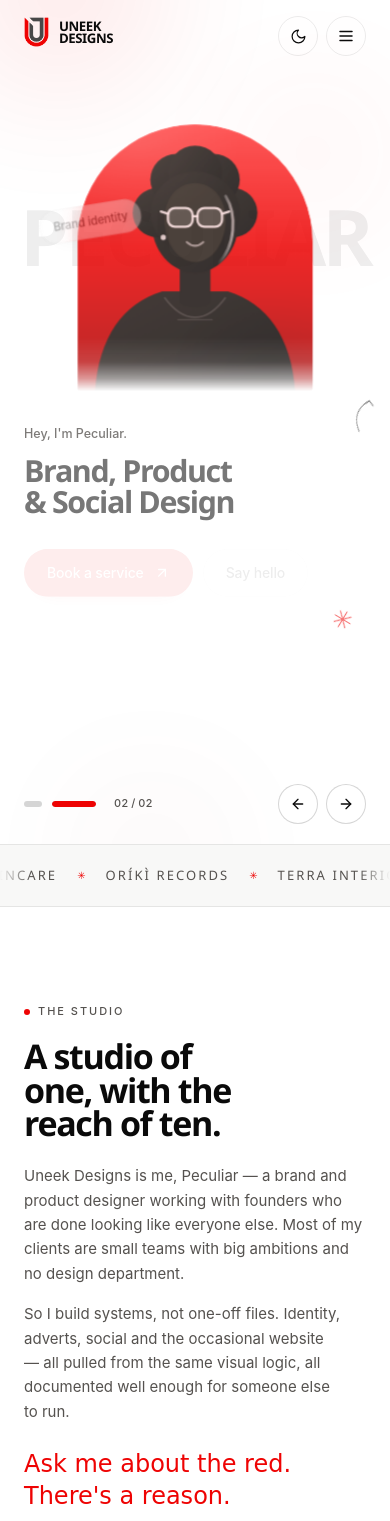
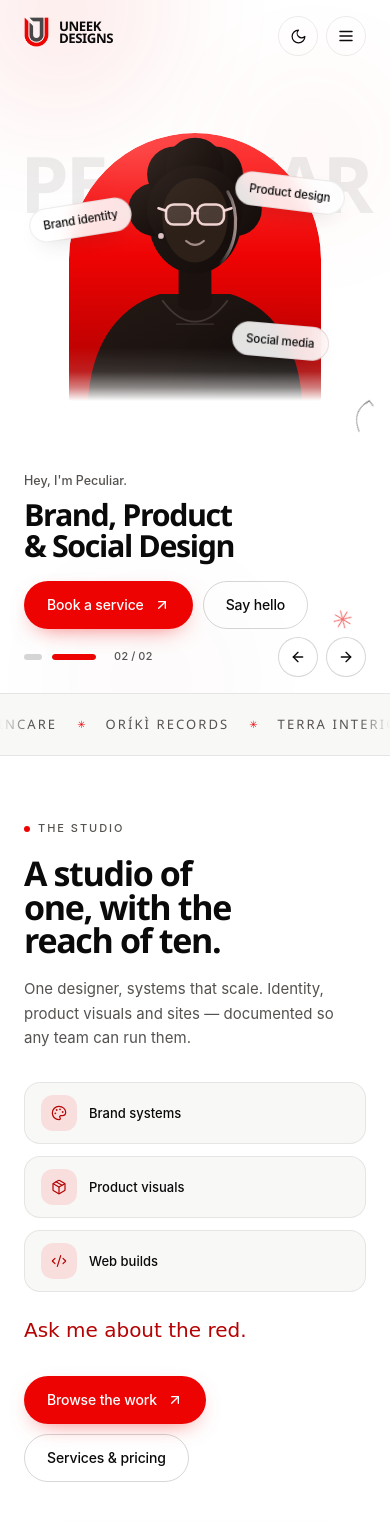
Before and after one commit to Odarafunmi/Uneek-Designs-Portfolio, a Next.js app: page / in a window 390 px wide. Shown: the top 1521 px of the page. Built offline with nearby package versions, Linux system fonts and the light colour scheme.

Commit message:
Tighten mobile hero, trim studio copy, add two subtle 3D accents
Co-authored-by: arena-agent <297053741+arena-agent@users.noreply.github.com>

```diff
--- a/app/page.tsx
+++ b/app/page.tsx
@@ -1,10 +1,11 @@
 import Link from "next/link";
-import { ArrowUpRight, Quote } from "lucide-react";
+import { ArrowUpRight, Code2, Package, Palette, Quote } from "lucide-react";
 import { Hero } from "@/components/hero";
 import { Reveal, RevealGroup, RevealItem } from "@/components/ui/reveal";
 import { Marquee } from "@/components/ui/marquee";
 import { SectionHeading } from "@/components/ui/section-heading";
 import { CtaBand } from "@/components/ui/cta-band";
+import { HeroObjectLazy } from "@/components/hero-object-lazy";
 import { CategoryCard, PostCard, ProjectCard, ServiceCard } from "@/components/cards";
 import { CoverArt } from "@/components/art";
 import { CountUp } from "@/components/ui/count-up";
@@ -37,8 +38,8 @@ export default function HomePage() {
       </div>
 
       {/* Intro / studio */}
-      <section className="section">
-        <div className="shell grid gap-12 lg:grid-cols-[1.05fr_0.95fr] lg:gap-16">
+      <section className="section-tight">
+        <div className="shell grid gap-10 lg:grid-cols-[1.05fr_0.95fr] lg:gap-16">
           <div className="lg:sticky lg:top-32 lg:self-start">
             <Reveal>
               <p className="eyebrow flex items-center gap-2">
@@ -52,22 +53,35 @@ export default function HomePage() {
               </h2>
             </Reveal>
             <Reveal delay={0.1}>
-              <div className="mt-6 space-y-4 text-[15px] leading-relaxed text-muted">
-                <p>
-                  {site.name} is me, {site.owner} — a brand and product designer working
-                  with founders who are done looking like everyone else. Most of my
-                  clients are small teams with big ambitions and no design department.
-                </p>
-                <p>
-                  So I build systems, not one-off files. Identity, adverts, social and the
-                  occasional website — all pulled from the same visual logic, all
-                  documented well enough for someone else to run.
-                </p>
-              </div>
+              <p className="mt-5 max-w-[34ch] text-[15px] leading-relaxed text-muted md:text-base">
+                One designer, systems that scale. Identity, product visuals and sites —
+                documented so any team can run them.
+              </p>
             </Reveal>
+
+            <Reveal delay={0.14}>
+              <ul className="mt-8 grid gap-3 sm:grid-cols-3">
+                {[
+                  { icon: Palette, label: "Brand systems" },
+                  { icon: Package, label: "Product visuals" },
+                  { icon: Code2, label: "Web builds" },
+                ].map((item) => (
+                  <li
+                    key={item.label}
+                    className="flex items-center gap-3 rounded-2xl border border-line bg-surface/60 px-4 py-3"
+                  >
+                    <span className="inline-flex h-9 w-9 shrink-0 items-center justify-center rounded-xl bg-red/10 text-red-ink">
+                      <item.icon size={16} strokeWidth={1.8} />
+                    </span>
+                    <span className="text-[13px] font-medium leading-tight">{item.label}</span>
+                  </li>
+                ))}
+              </ul>
+            </Reveal>
+
             <Reveal delay={0.16}>
-              <p className="hand mt-6 text-2xl text-red">
-                Ask me about the red. There&apos;s a reason.
+              <p className="hand mt-6 text-xl text-red-ink md:text-2xl">
+                Ask me about the red.
               </p>
             </Reveal>
             <Reveal delay={0.2}>
@@ -83,8 +97,8 @@ export default function HomePage() {
             </Reveal>
           </div>
 
-          <div className="grid gap-4 sm:grid-cols-2">
-            <Reveal className="sm:col-span-2">
+          <div className="grid grid-cols-2 gap-3 sm:gap-4">
+            <Reveal className="col-span-2">
               <div className="card relative overflow-hidden">
                 <div className="relative aspect-[16/9]">
                   <CoverArt variant="type" label="Uneek" />
@@ -132,8 +146,14 @@ export default function HomePage() {
       </section>
 
       {/* Featured work */}
-      <section className="section-tight border-t border-line">
-        <div className="shell">
+      <section className="section-tight relative overflow-hidden border-t border-line">
+        <div
+          className="pointer-events-none absolute right-0 top-16 h-[180px] w-[180px] opacity-[0.14] dark:opacity-55 [mask-image:radial-gradient(circle_at_50%_50%,#000_35%,transparent_72%)] lg:block hidden"
+          aria-hidden
+        >
+          <HeroObjectLazy className="h-full w-full" />
+        </div>
+        <div className="shell relative z-10">
           <SectionHeading
             eyebrow="Selected work"
             title={
@@ -240,8 +260,14 @@ export default function HomePage() {
       </section>
 
       {/* Journal */}
-      <section className="section-tight border-t border-line">
-        <div className="shell">
+      <section className="section-tight relative overflow-hidden border-t border-line">
+        <div
+          className="pointer-events-none absolute right-2 top-24 h-[150px] w-[150px] opacity-[0.18] dark:opacity-45 [mask-image:radial-gradient(circle_at_50%_50%,#000_30%,transparent_70%)] lg:block hidden"
+          aria-hidden
+        >
+          <HeroObjectLazy className="h-full w-full" />
+        </div>
+        <div className="shell relative z-10">
           <SectionHeading
             eyebrow="From the studio"
             title="Notes on brands, colour and client work."
--- a/components/hero-object.tsx
+++ b/components/hero-object.tsx
@@ -76,6 +76,7 @@ function Fallback({ className }: { className?: string }) {
 export function HeroObject({ className = "" }: { className?: string }) {
   const [enabled, setEnabled] = useState(false);
   const [visible, setVisible] = useState(false);
+  const [active, setActive] = useState(true);
   const holder = useRef<HTMLDivElement>(null);
 
   useEffect(() => {
@@ -93,10 +94,10 @@ export function HeroObject({ className = "" }: { className?: string }) {
     if (!enabled || !holder.current) return;
     const observer = new IntersectionObserver(
       ([entry]) => {
-        if (entry.isIntersecting) {
-          setVisible(true);
-          observer.disconnect();
-        }
+        setVisible(true);
+        // Pause the render loop once the object scrolls away, so multiple
+        // instances never cost GPU time at the same moment.
+        setActive(entry.isIntersecting);
       },
       { rootMargin: "120px" },
     );
@@ -111,6 +112,7 @@ export function HeroObject({ className = "" }: { className?: string }) {
           dpr={[1, 1.75]}
           camera={{ position: [0, 0, 5.2], fov: 38 }}
           gl={{ antialias: true, alpha: true, powerPreference: "high-performance" }}
+          frameloop={active ? "always" : "never"}
           style={{ background: "transparent" }}
         >
           <ambientLight intensity={0.65} />
--- a/components/hero.tsx
+++ b/components/hero.tsx
@@ -51,7 +51,7 @@ export function Hero() {
   return (
     <section
       aria-label="Introduction"
-      className="relative isolate flex min-h-[100svh] flex-col overflow-hidden pt-24 md:pt-24"
+      className="relative isolate flex flex-col overflow-hidden pb-1 pt-20 md:min-h-[100svh] md:pt-24"
       onPointerEnter={() => setPaused(true)}
       onPointerLeave={() => setPaused(false)}
       onFocusCapture={() => setPaused(true)}
@@ -63,38 +63,36 @@ export function Hero() {
         <div className="mesh-blob" />
       </div>
 
-      <div className="relative z-10 flex flex-1 flex-col" style={{ touchAction: "pan-y" }}>
-        <AnimatePresence initial={false} mode="wait">
-          {index === 0 ? (
+      <div className="relative z-10 grid flex-1" style={{ touchAction: "pan-y" }}>
+        {[0, 1].map((slide) => {
+          const active = index === slide;
+          return (
             <motion.div
-              key="slide-1"
-              initial={{ opacity: 0 }}
-              animate={{ opacity: 1 }}
-              exit={{ opacity: 0 }}
-              transition={{ duration: 0.45, ease: EASE }}
+              key={slide}
+              initial={false}
+              animate={{ opacity: active ? 1 : 0 }}
+              transition={{ duration: 0.5, ease: EASE }}
+              aria-hidden={!active}
+              inert={!active}
               {...swipe}
-              className="flex flex-1 cursor-grab flex-col active:cursor-grabbing"
+              className="col-start-1 row-start-1 flex cursor-grab flex-col active:cursor-grabbing"
+              style={{
+                zIndex: active ? 2 : 1,
+                pointerEvents: active ? "auto" : "none",
+              }}
             >
-              <SlideOne rotation={rotation} reduced={!!reduced} />
+              {slide === 0 ? (
+                <SlideOne rotation={rotation} reduced={!!reduced} />
+              ) : (
+                <SlideTwo reduced={!!reduced} />
+              )}
             </motion.div>
-          ) : (
-            <motion.div
-              key="slide-2"
-              initial={{ opacity: 0 }}
-              animate={{ opacity: 1 }}
-              exit={{ opacity: 0 }}
-              transition={{ duration: 0.45, ease: EASE }}
-              {...swipe}
-              className="flex flex-1 cursor-grab flex-col active:cursor-grabbing"
-            >
-              <SlideTwo reduced={!!reduced} />
-            </motion.div>
-          )}
-        </AnimatePresence>
+          );
+        })}
       </div>
 
       {/* Controls ride on the faded base of the poster */}
-      <div className="shell pointer-events-none relative z-30 flex items-center justify-between gap-6 pb-5 pt-2">
+      <div className="shell pointer-events-none relative z-30 flex items-center justify-between gap-6 pb-3 pt-1 md:pb-5 md:pt-2">
         <div className="pointer-events-auto flex items-center gap-2.5">
           {[0, 1].map((i) => (
             <button
@@ -148,7 +146,7 @@ function SlideOne({ rotation, reduced }: { rotation: number; reduced: boolean })
 
   return (
     <div className="relative flex flex-1 flex-col">
-      <div className="shell relative z-20 grid flex-1 content-start gap-12 pt-4 md:grid-cols-[1.05fr_0.95fr] md:items-start md:gap-10 md:pt-10">
+      <div className="shell relative z-20 grid content-start gap-6 pt-2 md:flex-1 md:grid-cols-[1.05fr_0.95fr] md:items-start md:gap-10 md:pt-10">
         {/* Left: the pitch */}
         <div>
           <motion.p
@@ -235,12 +233,12 @@ function SlideOne({ rotation, reduced }: { rotation: number; reduced: boolean })
       </div>
 
       {/* The poster word, clipped by the base of the hero */}
-      <div className="relative z-10 mt-auto select-none">
+      <div className="relative z-10 mt-8 select-none md:mt-auto">
         <motion.p
           initial={reduced ? undefined : { y: 60, opacity: 0 }}
           animate={reduced ? undefined : { y: 0, opacity: 1 }}
           transition={{ duration: 0.95, ease: EASE, delay: 0.1 }}
-          className="poster-word translate-y-[9%]"
+          className="poster-word translate-y-0 md:translate-y-[9%]"
         >
           Designer
         </motion.p>
@@ -263,21 +261,21 @@ function SlideTwo({ reduced }: { reduced: boolean }) {
     <div className="relative flex flex-1 flex-col">
       <div className="shell relative flex flex-1 flex-col">
         {/* Ghost word behind the portrait */}
-        <div className="pointer-events-none absolute inset-x-0 top-[16%] z-0 overflow-hidden">
+        <div className="pointer-events-none absolute inset-x-0 top-[13%] z-0 overflow-hidden">
           <p className="ghost-word">{site.owner}</p>
         </div>
 
         {/* Portrait, tags and stat cards */}
-        <div className="relative z-10 mx-auto mt-6 w-full max-w-[720px] md:mt-2">
+        <div className="relative z-10 mx-auto mt-2 flex w-full max-w-[720px] flex-1 flex-col justify-center md:mt-2">
           <motion.div
             initial={reduced ? undefined : { opacity: 0, y: 26, scale: 0.98 }}
             animate={reduced ? undefined : { opacity: 1, y: 0, scale: 1 }}
             transition={{ duration: 0.85, ease: EASE, delay: 0.08 }}
-            className="relative mx-auto w-[236px] sm:w-[286px] md:w-[340px]"
+            className="relative mx-auto w-[252px] sm:w-[286px] md:w-[340px]"
           >
             <div
               className="portrait-shell fade-bottom relative w-full"
-              style={{ height: "clamp(268px, 36vw, 400px)" }}
+              style={{ height: "clamp(268px, min(34vw, 38vh), 400px)" }}
             >
               <Portrait />
             </div>
@@ -325,7 +323,7 @@ function SlideTwo({ reduced }: { reduced: boolean }) {
         </div>
 
         {/* Greeting + headline, bottom-left, as in the reference */}
-        <div className="relative z-20 mt-8 flex flex-col gap-6 pb-2 md:mt-4 md:flex-row md:items-end md:justify-between">
+        <div className="relative z-20 mt-6 flex flex-col gap-5 pb-1 md:mt-4 md:flex-row md:items-end md:justify-between">
           <div>
             <motion.p
               {...stagger(0.2)}
```
Also changed, not shown: 1 other file (tests, documents, lock files or other folders).
